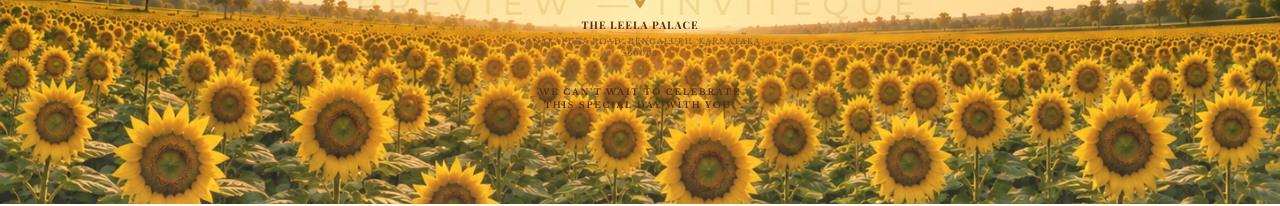
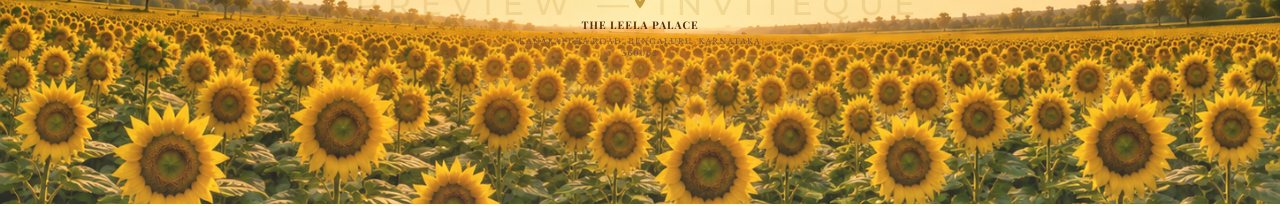
Before and after one commit to msdrishi/inviteque-landing, a React (Vite) app: page /templates/template-3 in a window 1280 px wide. Shown: the part 596-802 px from the top of the page. Built offline with nearby package versions, Linux system fonts and the light colour scheme; no server answers; a web font is replaced by a local one.

Commit message:
feat: remove RSVP celebrate text, confirm fade-in transitions for details

```diff
--- a/src/pages/TemplateRoyalPalace.jsx
+++ b/src/pages/TemplateRoyalPalace.jsx
@@ -412,21 +412,7 @@ function RoyalPalaceHero({ data, isDesktop }) {
             </p>
           </motion.div>
 
-          {/* Mini heart & RSVP text */}
-          <motion.div
-            variants={fadeUp}
-            transition={{ delay: 2.0 }}
-            className="flex flex-col items-center mt-2.5 text-center"
-          >
-            <span className="text-[8px] text-[#C59B3F] mb-1">♥</span>
-            <p className="text-[8px] sm:text-[8.5px] uppercase tracking-[0.2em] font-bold text-[#5A2C16]">
-              WE CAN'T WAIT TO CELEBRATE
-            </p>
-            <p className="text-[8px] sm:text-[8.5px] uppercase tracking-[0.2em] font-bold text-[#5A2C16]">
-              THIS SPECIAL DAY WITH YOU!
-            </p>
 
-          </motion.div>
         </motion.div>
 
       </div>
```
